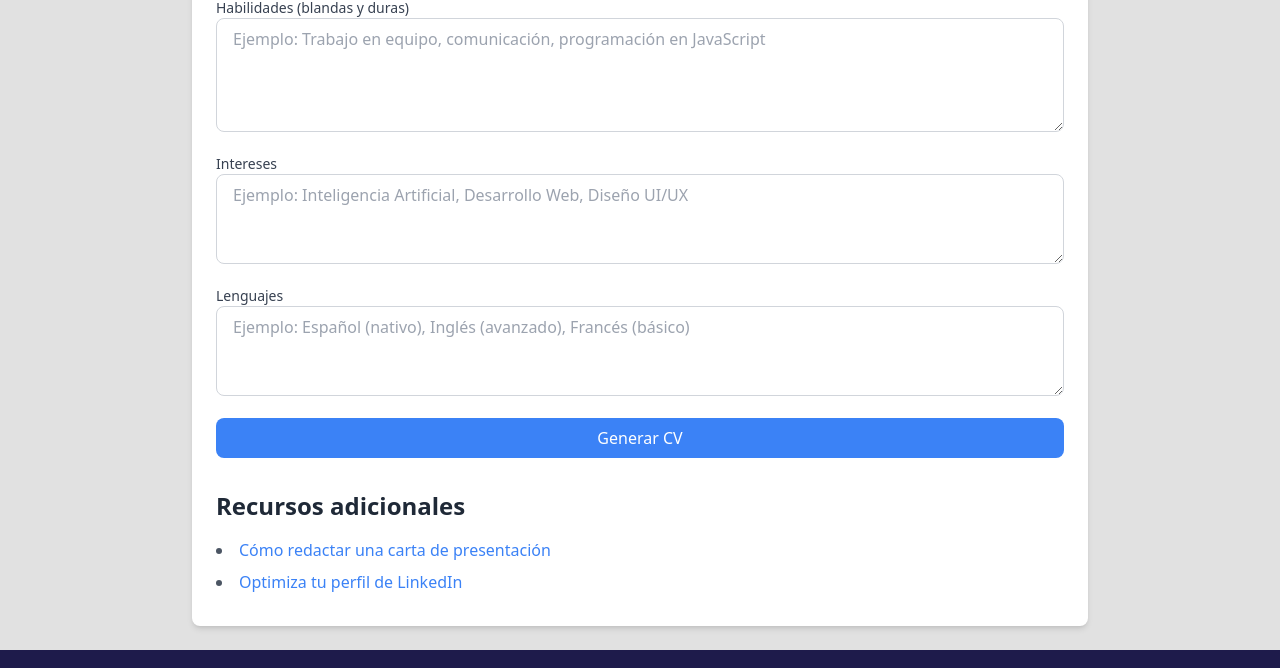
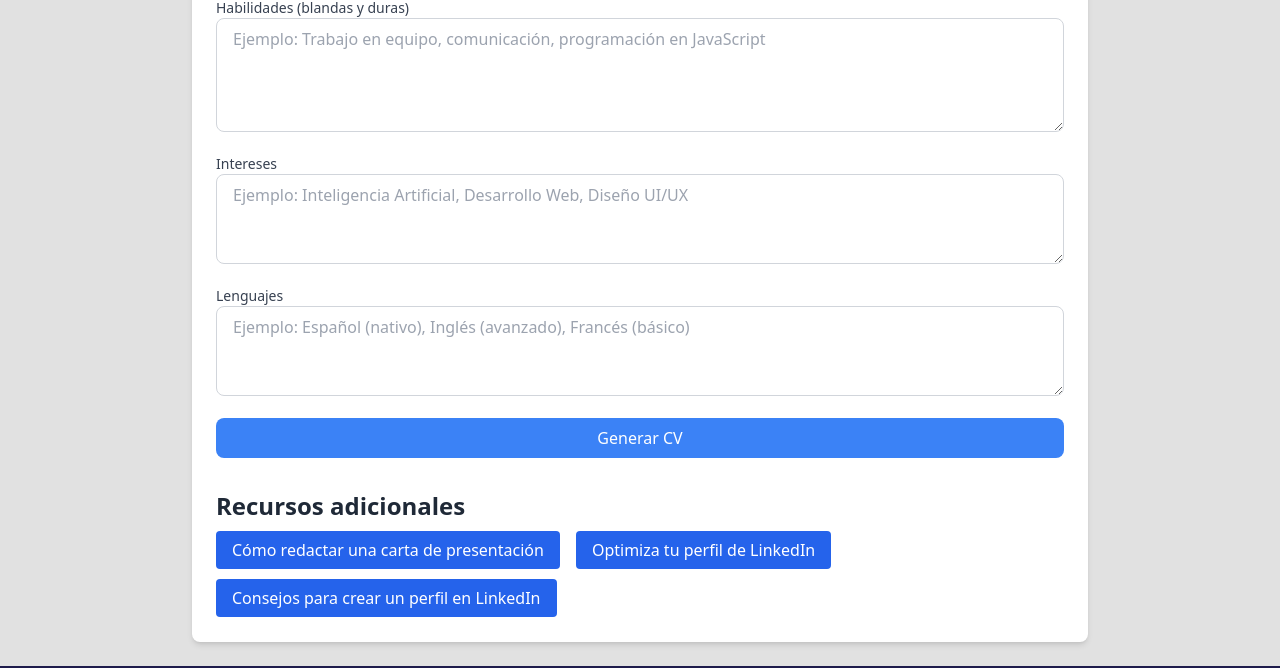
Before and after one commit to RasenBunkai/TeecBack, an Astro site: page /mejoraCV in a window 1280 px wide. Shown: the part 1360-2028 px from the top of the page. Built offline with nearby package versions, Linux system fonts and the light colour scheme; Astro itself is replaced by a stand-in of ours.

Commit message:
Se actualizo el favicon y se agregaron elementos a la pagina MejoraCV

```diff
--- a/package.json
+++ b/package.json
@@ -1,5 +1,5 @@
 {
-  "name": "civil-corot",
+  "name": "teecback",
   "type": "module",
   "version": "0.0.1",
   "scripts": {
--- a/src/layouts/Layout.astro
+++ b/src/layouts/Layout.astro
@@ -13,7 +13,7 @@ import { ViewTransitions } from 'astro:transitions';
 		<meta charset="UTF-8" />
 		<meta name="description" content="Astro description" />
 		<meta name="viewport" content="width=device-width" />
-		<link rel="icon" type="image/svg+xml" href="/favicon.svg" />
+		<link rel="icon" type="image/svg+xml" href="/public/Shimadaclan.png" />
 		<meta name="generator" content={Astro.generator} />
 		<title>{title}</title>
 		  <ViewTransitions />
--- a/src/pages/mejoraCV.astro
+++ b/src/pages/mejoraCV.astro
@@ -227,19 +227,31 @@ import NavBar from "@components/NavBar.astro";
                 <h2 class="text-2xl font-semibold text-gray-800 mb-4">
                     Recursos adicionales
                 </h2>
-                <ul class="list-disc list-inside text-gray-600">
+                <ul class="flex flex-row flex-wrap gap-4">
                     <li class="mb-2">
-                        <a href="#" class="text-blue-500 hover:underline"
+                        <a
+                            href="https://www.linkedin.com/pulse/c%C3%B3mo-hacer-una-carta-de-presentaci%C3%B3n-efectiva-luis-prado-gonz%C3%A1lez/"
+                            class="text-white bg-blue-600 hover:bg-blue-800 px-4 py-2 rounded"
+                            target="_blank"
                             >Cómo redactar una carta de presentación</a
                         >
                     </li>
                     <li class="mb-2">
-                        <a href="#" class="text-blue-500 hover:underline"
-                            >Optimiza tu perfil de LinkedIn</a
+                        <a
+                            href="https://www.linkedin.com/pulse/pdf-perfil-de-linkedin-optimizado-destaca-tus-con-esta-pendino/"
+                            class="text-white bg-blue-600 hover:bg-blue-800 px-4 py-2 rounded"
+                            target="_blank">Optimiza tu perfil de LinkedIn</a
+                        >
+                    </li>
+                    <li class="mb-2">
+                        <a
+                            href="https://www.linkedin.com/pulse/c%C3%B3mo-hacer-un-buen-perfil-de-linkedin-6-consejos-para-luis-barreto/"
+                            class="text-white bg-blue-600 hover:bg-blue-800 px-4 py-2 rounded"
+                            target="_blank"
+                            >Consejos para crear un perfil en LinkedIn</a
                         >
                     </li>
                 </ul>
-            </div>
             </div>
         </div>
         <!-- Incluir la biblioteca jsPDF -->
@@ -249,19 +261,45 @@ import NavBar from "@components/NavBar.astro";
 
         <!-- Script funcional -->
         <script>
-        document.getElementById("generateCV").addEventListener("click", () => {
-            const name = (document.getElementById("name") as HTMLInputElement).value;
-            const headline = (document.getElementById("headline") as HTMLInputElement).value;
-            const email = (document.getElementById("email") as HTMLInputElement).value;
-            const location = (document.getElementById("location") as HTMLInputElement).value;
-            const about = (document.getElementById("about") as HTMLTextAreaElement).value;
-            const education = (document.getElementById("education") as HTMLTextAreaElement).value;
-            const skills = (document.getElementById("skills") as HTMLTextAreaElement).value;
-            const interests = (document.getElementById("interests") as HTMLTextAreaElement).value;
-            const languages = (document.getElementById("languages") as HTMLTextAreaElement).value;
+            document
+                .getElementById("generateCV")
+                .addEventListener("click", () => {
+                    const name = (
+                        document.getElementById("name") as HTMLInputElement
+                    ).value;
+                    const headline = (
+                        document.getElementById("headline") as HTMLInputElement
+                    ).value;
+                    const email = (
+                        document.getElementById("email") as HTMLInputElement
+                    ).value;
+                    const location = (
+                        document.getElementById("location") as HTMLInputElement
+                    ).value;
+                    const about = (
+                        document.getElementById("about") as HTMLTextAreaElement
+                    ).value;
+                    const education = (
+                        document.getElementById(
+                            "education",
+                        ) as HTMLTextAreaElement
+                    ).value;
+                    const skills = (
+                        document.getElementById("skills") as HTMLTextAreaElement
+                    ).value;
+                    const interests = (
+                        document.getElementById(
+                            "interests",
+                        ) as HTMLTextAreaElement
+                    ).value;
+                    const languages = (
+                        document.getElementById(
+                            "languages",
+                        ) as HTMLTextAreaElement
+                    ).value;
 
                     // Crear el documento PDF
-            const { jsPDF } = window['jspdf'];
+                    const { jsPDF } = window["jspdf"];
                     const doc = new jsPDF();
 
                     doc.setFontSize(16);
@@ -292,4 +330,5 @@ import NavBar from "@components/NavBar.astro";
                     doc.save("CV.pdf");
                 });
         </script>
+    </div>
 </Layout>
```
Lines whose indentation alone changed are shown as unchanged.
